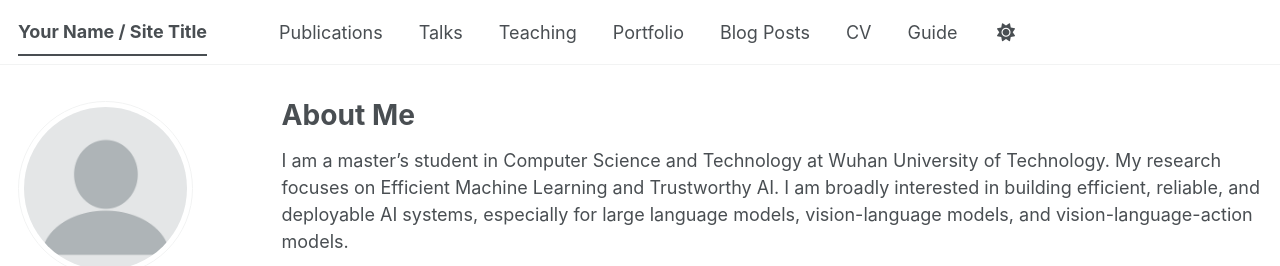
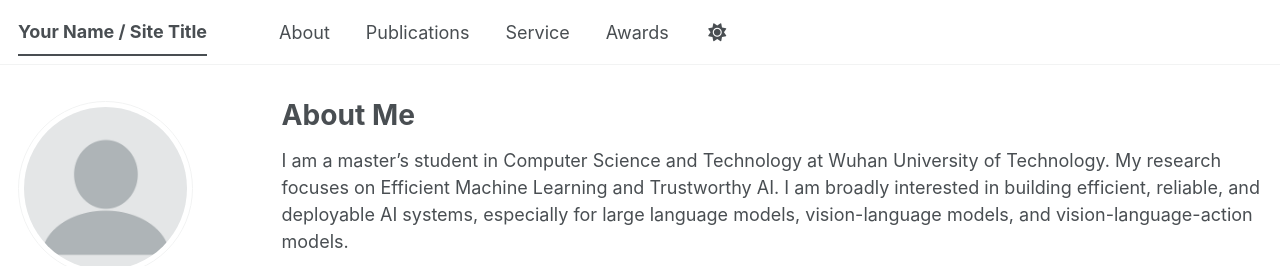
Before and after one commit to tongyujia7/tongyujia7.github.io, a Jekyll site: the page built from _pages/about.md, in a window 1280 px wide. Shown: the top 266 px of the page. Built offline with Jekyll 4.4.1, drawn with Linux system fonts in a browser that asks for light colours; some web fonts are replaced; a script bundle is joined from its source files by our own code; library files that are not in the unit come from our copies; part of the change alters nothing that is shown.

```diff
--- a/_data/navigation.yml
+++ b/_data/navigation.yml
@@ -1,33 +1,12 @@
-# The following is the order of the links in the header of the website.
-#
-# Changing the order here will adjust the order and you can also add additional
-# links. Removing a link prevents it from showing in the header, but does not
-# prevent it from being included in the site.
-#
-# NOTE that only one of the CV options should be selected, the first is for the
-#      Markdown formatted page while the second is generated using JSON.
+main:
+  - title: "About"
+    url: /
 
-main:
   - title: "Publications"
-    url: /publications/
+    url: /#selected-publications
 
-  - title: "Talks"
-    url: /talks/
+  - title: "Service"
+    url: /#academic-service
 
-  - title: "Teaching"
-    url: /teaching/
-
-  - title: "Portfolio"
-    url: /portfolio/
-
-  - title: "Blog Posts"
-    url: /year-archive/
-
-  - title: "CV"
-    url: /cv/
-
-  # - title: "CV"
-  #   url: /cv-json/
-
-  - title: "Guide"
-    url: /markdown/
+  - title: "Awards"
+    url: /#honors-and-awards
```
